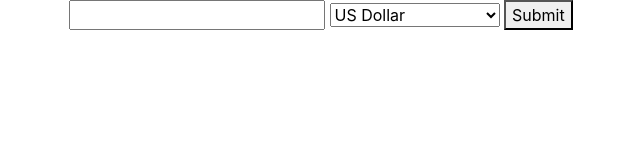
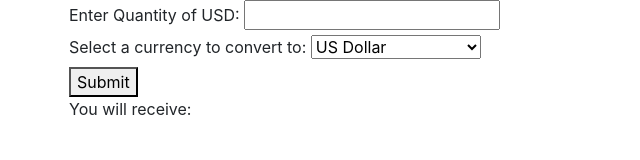
Before and after one commit to CHuber42/W6-Code-Review, a website built with webpack: page src/index.html in a window 1280 px wide. Shown: the whole page, without its empty margins (16-656 px from the left). Built offline with nearby package versions, Linux system fonts and the light colour scheme.

```diff
--- a/src/index.html
+++ b/src/index.html
@@ -5,7 +5,9 @@
   </head>
   <body>
     <div class="container">
-      <input id="usd" type="number">
+      <label>Enter Quantity of USD:</label>
+      <input id="usd" type="number"><br>
+      <label>Select a currency to convert to:</label>
       <select id="targetCurrency">
         <option value="USD">US Dollar</option>
         <option value="AED">UAE Dirham</option>
@@ -58,9 +60,10 @@
         <option value="UAH">Ukraine Hryvnia</option>
         <option value="UYU">Uruguay Peso</option>
         <option value="ZAR">South African Rand</option>
-      </select>
-      <button id="submit" type="submit">Submit</button>
+      </select><br>
+      <button id="submit" type="submit">Submit</button><br>
 
+      <label>You will receive:</label>
       <div id="results_presentation"></div>
 
 
```
